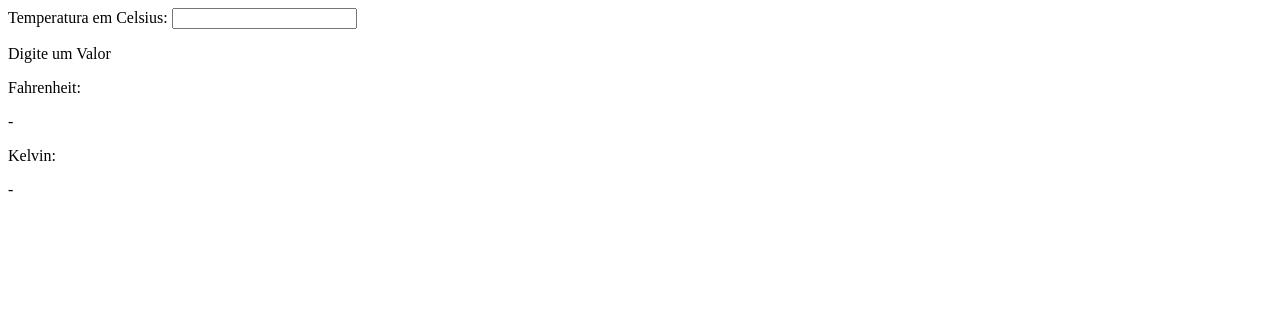
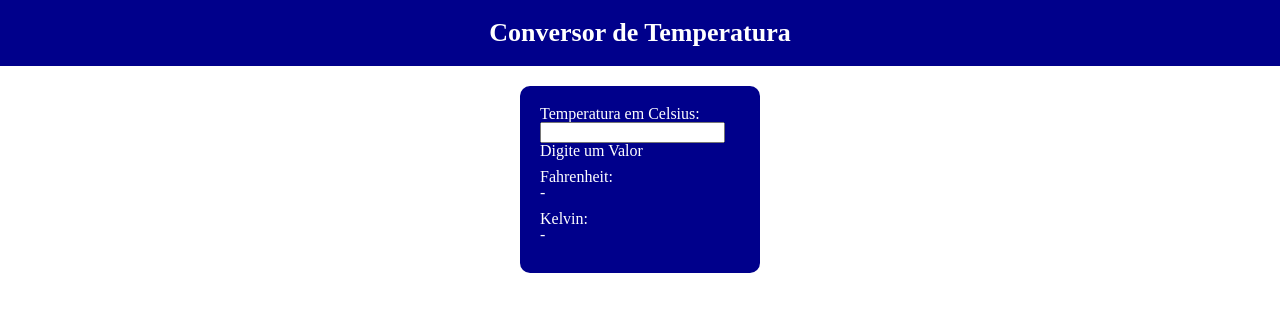
Before and after one commit to AntLacerda/questao03LS, a plain HTML site: page index.html in a window 1280 px wide. Drawn offline with Linux system fonts and the light colour scheme.

Commit message:
Estilizando converso de temperatura

```diff
--- a/index.html
+++ b/index.html
@@ -5,12 +5,20 @@
     <meta http-equiv="X-UA-Compatible" content="IE=edge">
     <meta name="viewport" content="width=device-width, initial-scale=1.0">
     <title>Questão 03</title>
+    <link rel="stylesheet" href="style.css">
+    <link rel="stylesheet" href="reset.css">
 </head>
 <body>
+    <header id="cabecalho">
+        <h1>Conversor de Temperatura</h1>
+    </header>
+    <div id="alinhamento_final">
+        <div id="caixa">
             <div>
                 <label for="">Temperatura em Celsius:</label>
                 <input type="text" id="celsius">
                 <p id="txt_valor">Digite um Valor</p>
+            </div>
 
             <div>
                 <p>Fahrenheit: </p>
@@ -24,5 +32,6 @@
 
             <script src="script.js"></script>
         </div>
+    </div>
 </body>
 </html>
--- /dev/null
+++ b/reset.css
@@ -0,0 +1,48 @@
+/* http://meyerweb.com/eric/tools/css/reset/
+   v2.0 | 20110126
+   License: none (public domain)
+*/
+
+html, body, div, span, applet, object, iframe,
+h1, h2, h3, h4, h5, h6, p, blockquote, pre,
+a, abbr, acronym, address, big, cite, code,
+del, dfn, em, img, ins, kbd, q, s, samp,
+small, strike, strong, sub, sup, tt, var,
+b, u, i, center,
+dl, dt, dd, ol, ul, li,
+fieldset, form, label, legend,
+table, caption, tbody, tfoot, thead, tr, th, td,
+article, aside, canvas, details, embed,
+figure, figcaption, footer, header, hgroup,
+menu, nav, output, ruby, section, summary,
+time, mark, audio, video {
+	margin: 0;
+	padding: 0;
+	border: 0;
+	font-size: 100%;
+	font: inherit;
+	vertical-align: baseline;
+}
+/* HTML5 display-role reset for older browsers */
+article, aside, details, figcaption, figure,
+footer, header, hgroup, menu, nav, section {
+	display: block;
+}
+body {
+	line-height: 1;
+}
+ol, ul {
+	list-style: none;
+}
+blockquote, q {
+	quotes: none;
+}
+blockquote:before, blockquote:after,
+q:before, q:after {
+	content: '';
+	content: none;
+}
+table {
+	border-collapse: collapse;
+	border-spacing: 0;
+}
--- a/style.css
+++ b/style.css
@@ -0,0 +1,28 @@
+#cabecalho{
+    background-color: darkblue;
+    color: white;
+    padding: 20px;
+    font-size: 26px;
+    font-weight: bold;
+    text-align: center;
+    margin-bottom: 20px;
+}
+
+#alinhamento_final{
+    display: flex;
+    flex-direction: row;
+    justify-content: center;
+    align-items: center;
+}
+
+#caixa{
+    padding: 20px;
+    background-color: darkblue;
+    color: white;
+    width: 200px;
+    border-radius: 10px;
+}
+
+#caixa div{
+    margin-bottom: 10px;
+}
```
Lines whose indentation alone changed are shown as unchanged.
